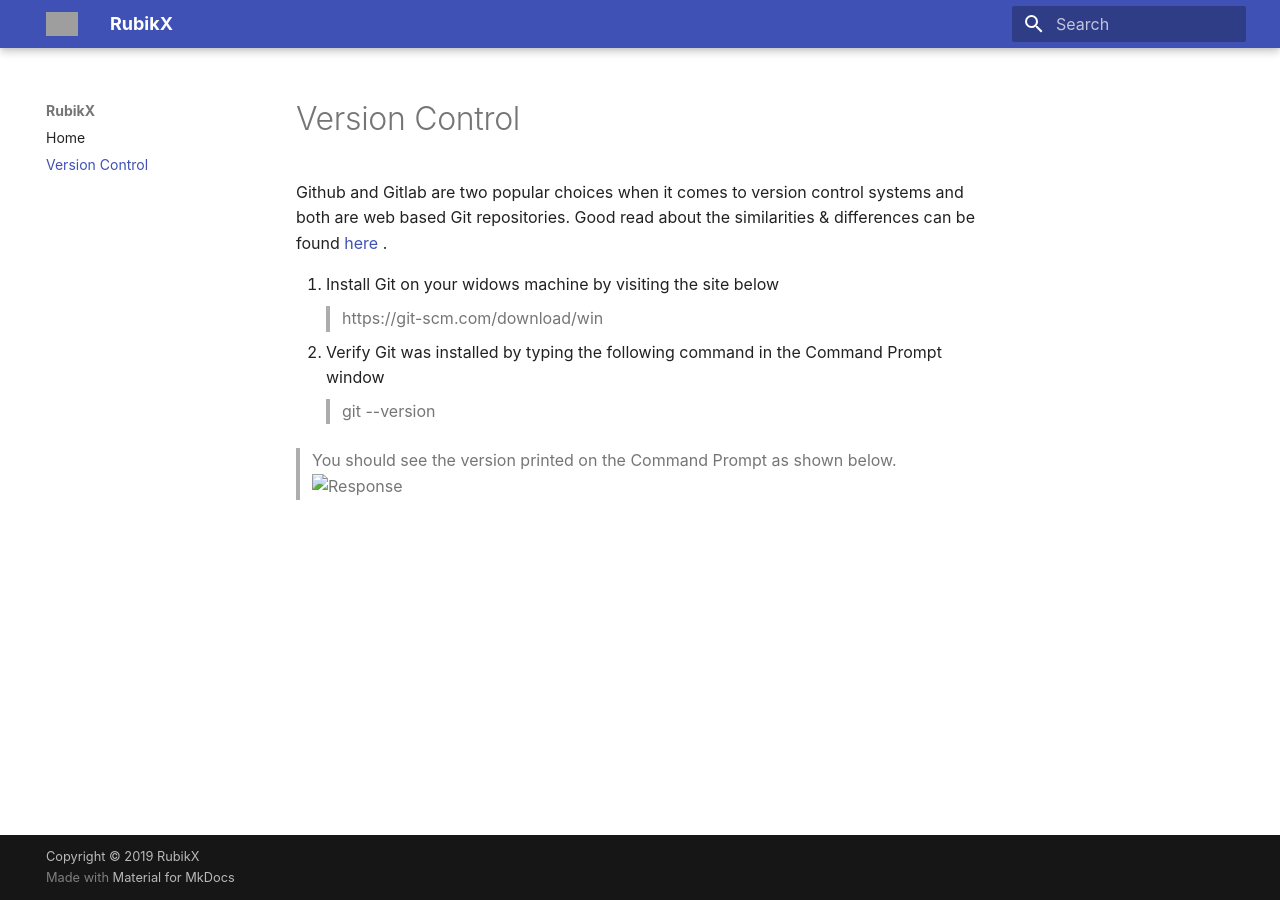
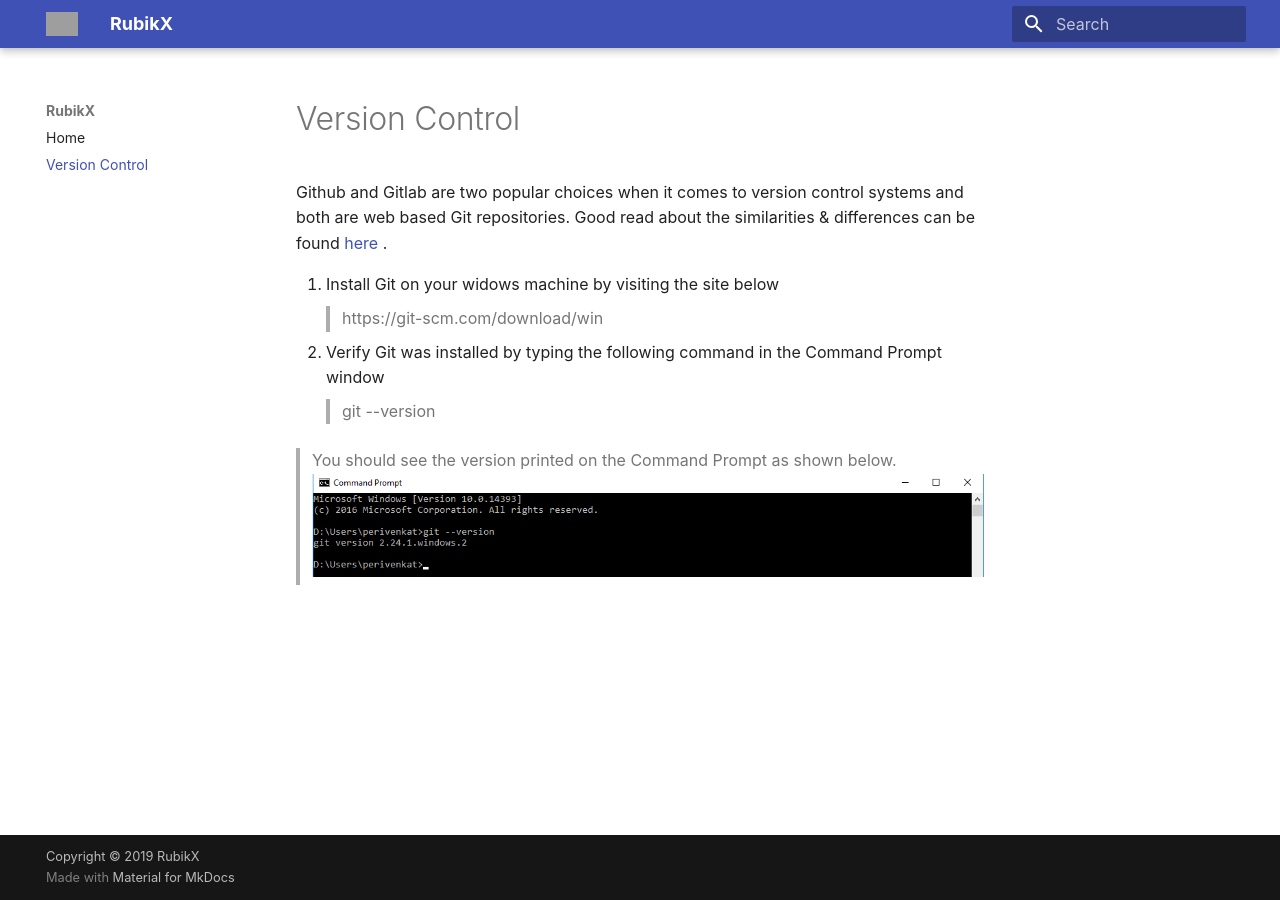
Before and after one commit to periatrubikx/mkdocs, an MkDocs documentation site: the page built from docs/versioning.md, in a window 1280 px wide. Built offline with MkDocs 1.6.1 and Material for MkDocs 9.7.7, drawn with Linux system fonts in a browser that asks for light colours.

Commit message:
Initial content for mkdocs.

```diff
--- a/docs/versioning.md
+++ b/docs/versioning.md
@@ -6,4 +6,4 @@ Github and Gitlab are two popular choices when it comes to version control syste
    > git --version
 
    >You should see the version printed on the Command Prompt as shown below.
-   > ![Response](../images/verify-git.png)
+   > ![image](images/verifygit.png)
--- a/mkdocs.yml
+++ b/mkdocs.yml
@@ -11,6 +11,7 @@ site_dir: '/site'
 nav:
   - Home: index.md
   - Version Control: versioning.md
+
 
 theme:
   name: 'material'
```
Also changed, not shown: docs/images/verifygit.png (renamed from images/verify-git.png), 1 other file.
